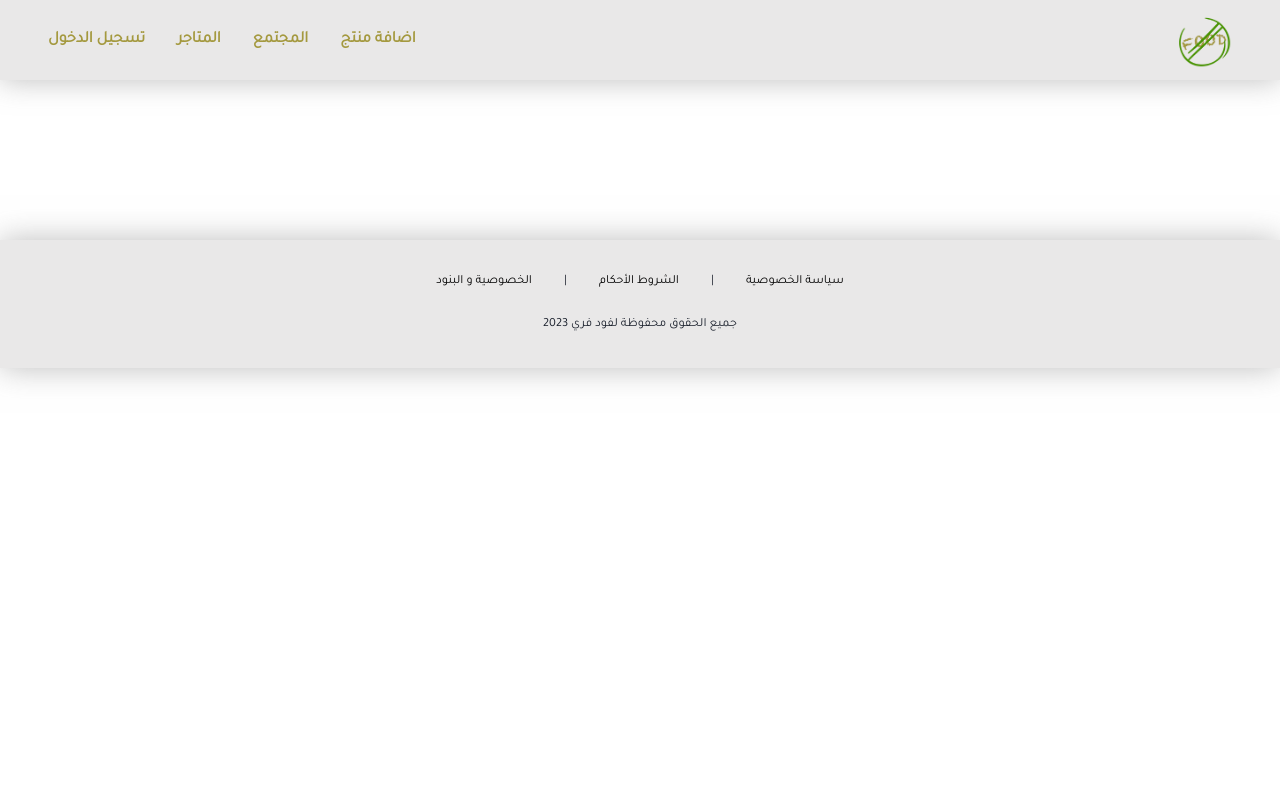
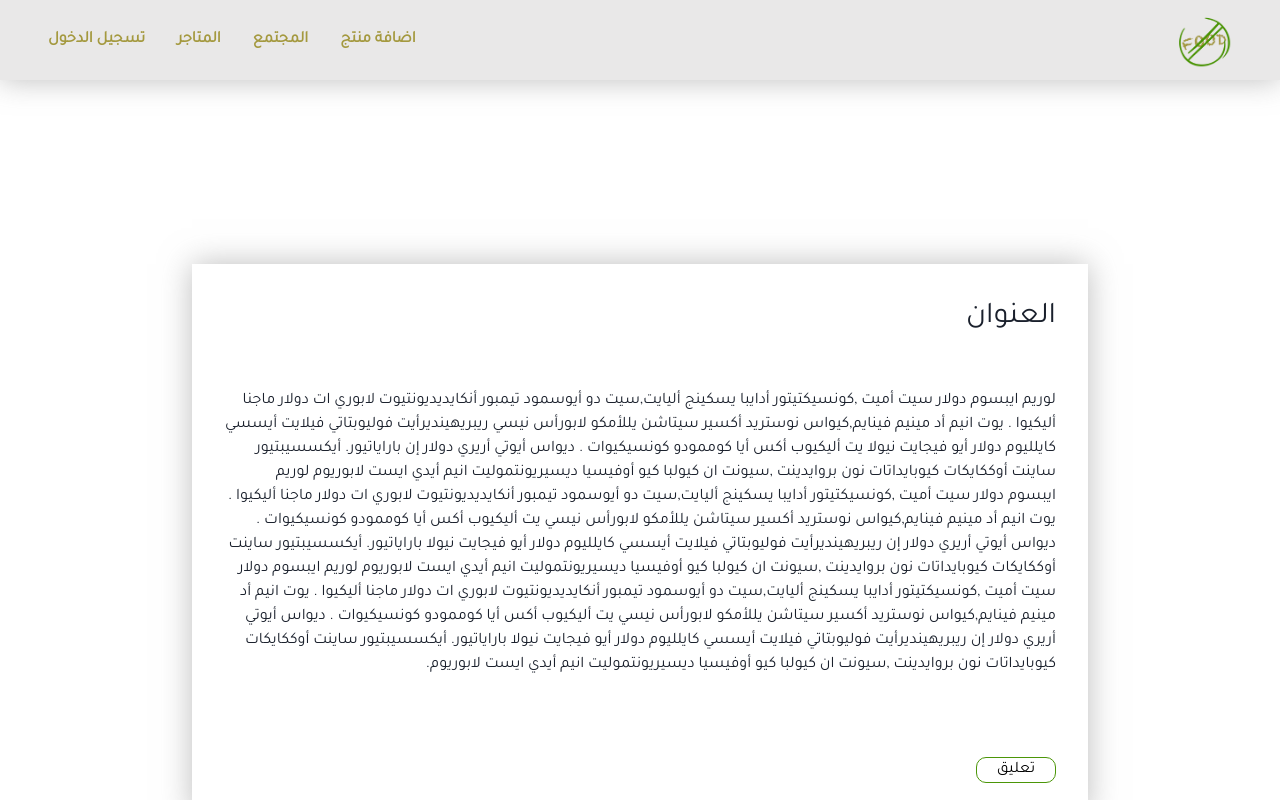
Before and after one commit to Abdulmalik055/Allergy, a React (Vite) app in the folder Foodfree/: page /community in a window 1280 px wide. Shown: the top 800 px of the page. Built offline with nearby package versions, Linux system fonts and the light colour scheme.

Commit message:
Community

```diff
--- a/Foodfree/src/App.css
+++ b/Foodfree/src/App.css
@@ -336,6 +336,80 @@ nav a:hover {
   display: flex;
 }
 
+
+
+/* For Community */
+.community{
+  display: flex;
+  justify-content: center;
+  gap: 1rem;
+  align-items: center;
+  border: #4b9608;
+}
+
+.communityChilled {
+  box-shadow: 0 0 30px #8888888d;
+  display: flex;
+  gap: 5rem;
+  flex-direction: column  ;
+  justify-content: center;
+  padding: 2rem;
+  margin: 1.5rem 0 2rem 0;
+  width: 70%;
+}
+
+.communityTolls{
+  display: flex;
+  gap: 3rem;
+}
+.communityChilled h1{
+  display: flex;
+  margin-bottom:3rem ;
+  font-size: 30px;
+}
+
+
+
+.communityTolls .comment {
+  display: flex;
+  justify-content: center;
+  align-items: center;
+  color: rgb(0, 0, 0);
+  width: 5rem;
+  border-radius: 10px;
+  border: #4b9608 solid 1px;
+}
+
+.communityTolls .comment:hover{
+  background-color: #4b9608;
+  color: #e9e8e8;
+  font-weight: bold;
+}
+
+.newSubject {
+  display: flex;
+  flex-direction: column;
+  gap: 2rem;
+  width: 100%;
+}
+
+.newSubject button{
+  display: flex;
+  background: green;
+}
+
+.newSubjectChilled {
+  background: gray;
+  display: flex;
+  flex-direction: column;
+  justify-content: center;
+  gap: 3rem;
+  width: 70%;
+  border: #040404 solid 1px;
+}
+
+
+
 footer {
   display: flex;
   flex-direction: column;
--- a/Foodfree/src/App.jsx
+++ b/Foodfree/src/App.jsx
@@ -10,12 +10,14 @@ import AddProduct from "./Components/addProduct";
 import Pending from "./Components/pending";
 import Profile from "./Components/Profile";
 import ProfileUpdate from "./Components/ProfileUpdate";
+import Community from "./Components/Community";
 function App() {
   return (
     <>
       <Navbar />
       <Routes>
         <Route path="/" element={<Homepage />}></Route>
+        <Route path="community" element={<Community/>} ></Route>
         <Route path="profile" element={<Profile/>}></Route>
         <Route path="profileUpdate" element={<ProfileUpdate/>}></Route>
         <Route path="pending" element={<Pending/>}></Route>
--- /dev/null
+++ b/Foodfree/src/Components/Community.jsx
@@ -0,0 +1,48 @@
+function Community() {
+  return (
+    <div>
+      <div className="community">
+        <div className="communityChilled">
+          <div>
+            <h1>العنوان</h1>
+            <p>
+              لوريم ايبسوم دولار سيت أميت ,كونسيكتيتور أدايبا يسكينج أليايت,سيت
+              دو أيوسمود تيمبور أنكايديديونتيوت لابوري ات دولار ماجنا أليكيوا .
+              يوت انيم أد مينيم فينايم,كيواس نوستريد أكسير سيتاشن يللأمكو
+              لابورأس نيسي ريبريهينديرأيت فوليوبتاتي فيلايت أيسسي كايلليوم دولار
+              أيو فيجايت نيولا يت أليكيوب أكس أيا كوممودو كونسيكيوات . ديواس
+              أيوتي أريري دولار إن باراياتيور. أيكسسيبتيور ساينت أوككايكات
+              كيوبايداتات نون بروايدينت ,سيونت ان كيولبا كيو أوفيسيا
+              ديسيريونتموليت انيم أيدي ايست لابوريوم لوريم ايبسوم دولار سيت أميت
+              ,كونسيكتيتور أدايبا يسكينج أليايت,سيت دو أيوسمود تيمبور
+              أنكايديديونتيوت لابوري ات دولار ماجنا أليكيوا . يوت انيم أد مينيم
+              فينايم,كيواس نوستريد أكسير سيتاشن يللأمكو لابورأس نيسي يت أليكيوب
+              أكس أيا كوممودو كونسيكيوات . ديواس أيوتي أريري دولار إن
+              ريبريهينديرأيت فوليوبتاتي فيلايت أيسسي كايلليوم دولار أيو فيجايت
+              نيولا باراياتيور. أيكسسيبتيور ساينت أوككايكات كيوبايداتات نون
+              بروايدينت ,سيونت ان كيولبا كيو أوفيسيا ديسيريونتموليت انيم أيدي
+              ايست لابوريوم لوريم ايبسوم دولار سيت أميت ,كونسيكتيتور أدايبا
+              يسكينج أليايت,سيت دو أيوسمود تيمبور أنكايديديونتيوت لابوري ات
+              دولار ماجنا أليكيوا . يوت انيم أد مينيم فينايم,كيواس نوستريد أكسير
+              سيتاشن يللأمكو لابورأس نيسي يت أليكيوب أكس أيا كوممودو كونسيكيوات
+              . ديواس أيوتي أريري دولار إن ريبريهينديرأيت فوليوبتاتي فيلايت
+              أيسسي كايلليوم دولار أيو فيجايت نيولا باراياتيور. أيكسسيبتيور
+              ساينت أوككايكات كيوبايداتات نون بروايدينت ,سيونت ان كيولبا كيو
+              أوفيسيا ديسيريونتموليت انيم أيدي ايست لابوريوم.
+            </p>
+          </div>
+
+          <div className="communityTolls">
+            <a className="comment" href="#">
+              تعليق
+            </a>
+          </div>
+        </div>
+      </div>
+
+
+    </div>
+  );
+}
+
+export default Community;
--- a/Foodfree/src/Components/Navbar.jsx
+++ b/Foodfree/src/Components/Navbar.jsx
@@ -7,7 +7,7 @@ function Navbar() {
           <a href="/"> <img src={Logo} alt="logo" width={58} /> </a>
           <div className="menu">
             <a href="/addProduct">اضافة منتج </a>
-            <a href="#">المجتمع </a>
+            <a href="/community">المجتمع </a>
             <a href="/stores">المتاجر</a>
             <a href="/login">تسجيل الدخول </a>
             {/* <a href="#">قبول المنتجات </a> For admin */}
```
Also changed, not shown: Foodfree/src/Components/newSubject.jsx (added, +15 -0 lines).
